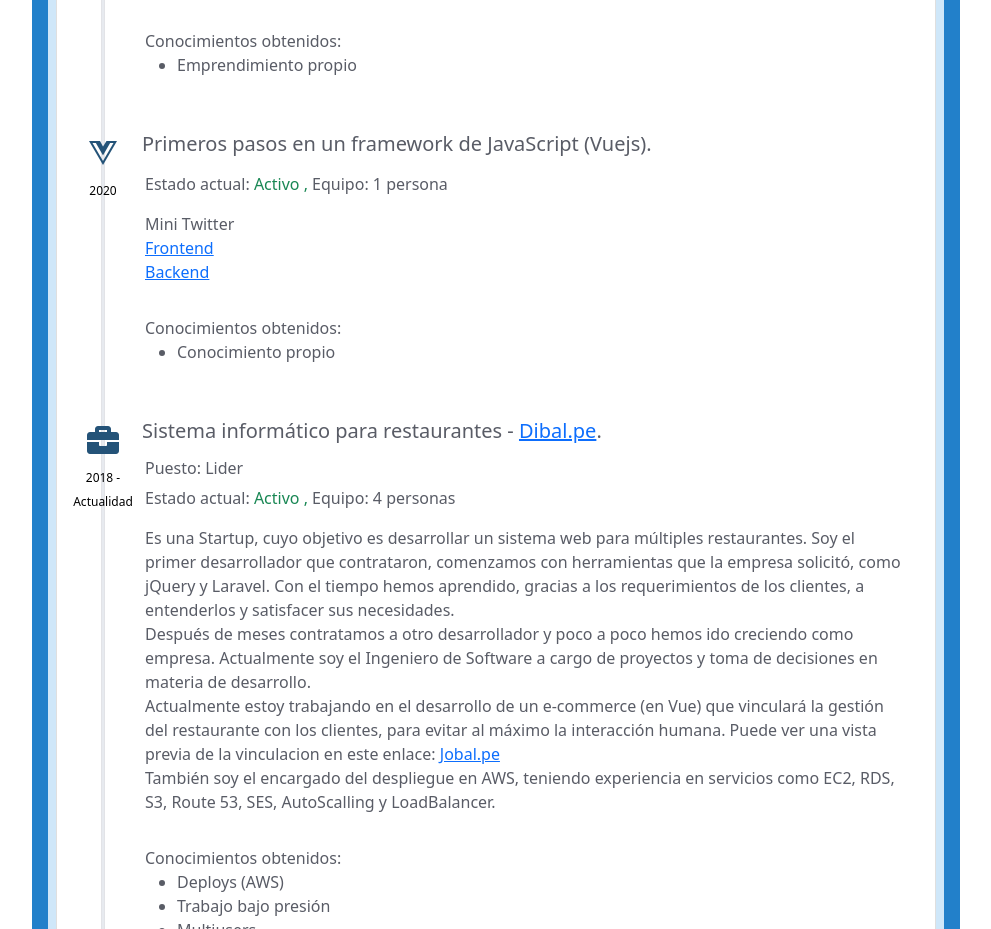
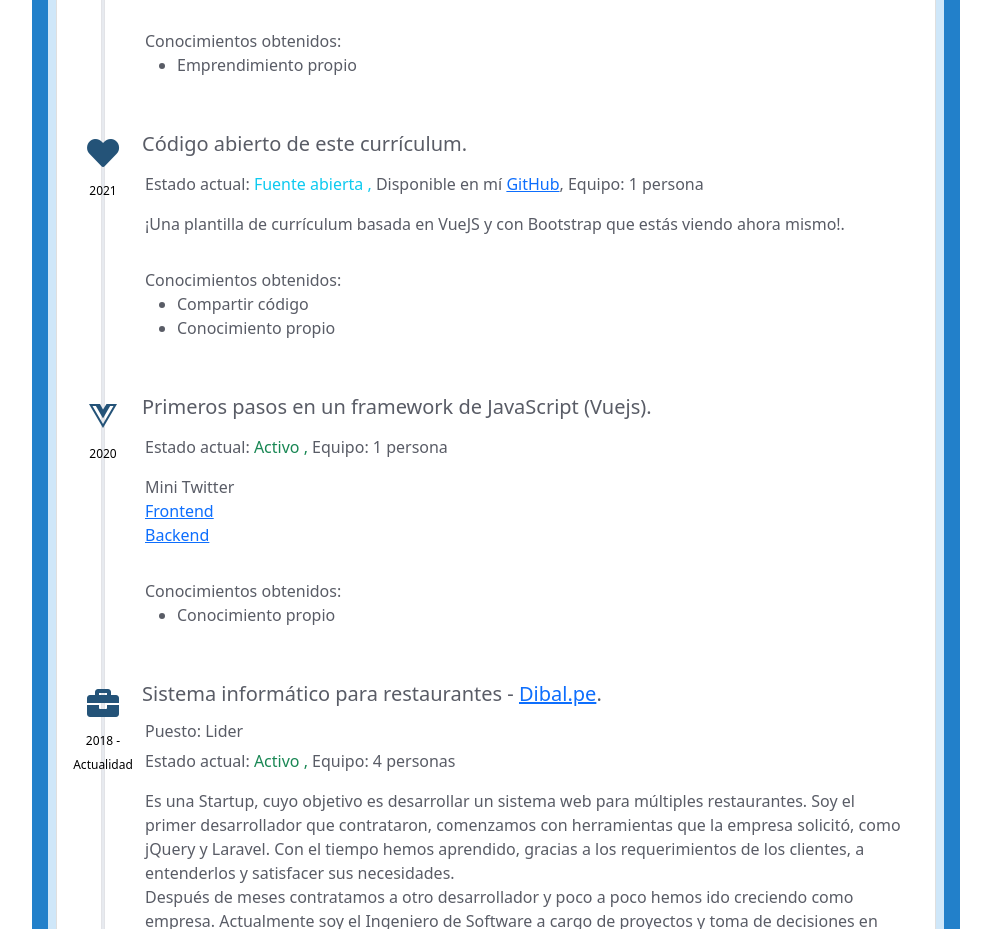
Before and after one commit to bypabloc/template-cv-vue-personal, a Vue app: page / in a window 1280 px wide. Shown: the part 2260-3189 px from the top of the page, without its empty margins (144-1135 px from the left). Built offline with nearby package versions, Linux system fonts and the light colour scheme; what vue-sweetalert2 would draw is missing.

Commit message:
mylife add info

```diff
--- a/src/views/admin/MyLife.vue
+++ b/src/views/admin/MyLife.vue
@@ -39,6 +39,7 @@
                                                             value.status.type==1 ? 'text-warning ' : ' ',
                                                             value.status.type==2 ? 'text-danger ' : ' ',
                                                             value.status.type==3 ? 'text-success ' : ' ',
+                                                            value.status.type==4 ? 'text-info ' : ' ',
                                                         ]
                                                         "
                                                     >
@@ -50,7 +51,13 @@
                                                         </span>
                                                         <span v-else-if="value.status.type == 3">
                                                             Activo
+                                                        </span>
+                                                        <span v-else-if="value.status.type == 4">
+                                                            Fuente abierta
                                                         </span>,
+                                                    </span>
+                                                    <span v-if="value?.status?.link">
+                                                        <span v-html="value.status.link"></span>,
                                                     </span>
                                                     Equipo:
                                                     <span>
@@ -72,8 +79,8 @@
                                                             value.status.type==1 ? 'text-warning ' : ' ',
                                                             value.status.type==2 ? 'text-danger ' : ' ',
                                                             value.status.type==3 ? 'text-success ' : ' ',
-                                                        ]
-                                                        "
+                                                            value.status.type==4 ? 'text-info ' : ' ',
+                                                        ]"
                                                     >
                                                         <span v-if="value?.status?.reason?.title">
                                                             {{ value?.status?.reason?.title }}:
@@ -129,6 +136,21 @@ export default {
                     description: `Paralelamente a mi trabajo formal actual, estoy desarrollando, con un colega, un sistema web para la gestión de ventas y todo lo que eso conlleva. Todavía está en una etapa muy joven, pero este proyecto es un nuevo desafío para mí.`,
                     skills: [
                         'Emprendimiento propio',
+                    ],
+                },
+                {
+                    date: '2021',
+                    icon: 'fas fa-heart',
+                    status: {
+                        type: 4,
+                        team: 1,
+                        link: 'Disponible en mí <a href="https://github.com/bypabloc/template-cv-vue-personal" target="_blank">GitHub</a>',
+                    },
+                    title: 'Código abierto de este currículum.',
+                    description: `¡Una plantilla de currículum basada en VueJS y con Bootstrap que estás viendo ahora mismo!.`,
+                    skills: [
+                        'Compartir código',
+                        'Conocimiento propio',
                     ],
                 },
                 {
--- a/src/views/admin/Proud.vue
+++ b/src/views/admin/Proud.vue
@@ -48,7 +48,7 @@ export default {
                     icon: 'fas fa-graduation-cap',
                     title: 'Haberme graduado como Ingeniero en Informática.',
                     description: 'El orgullo de haber superado una meta, de tantas, de mi vida.',
-                }
+                },
             ],
         }
     },
```
